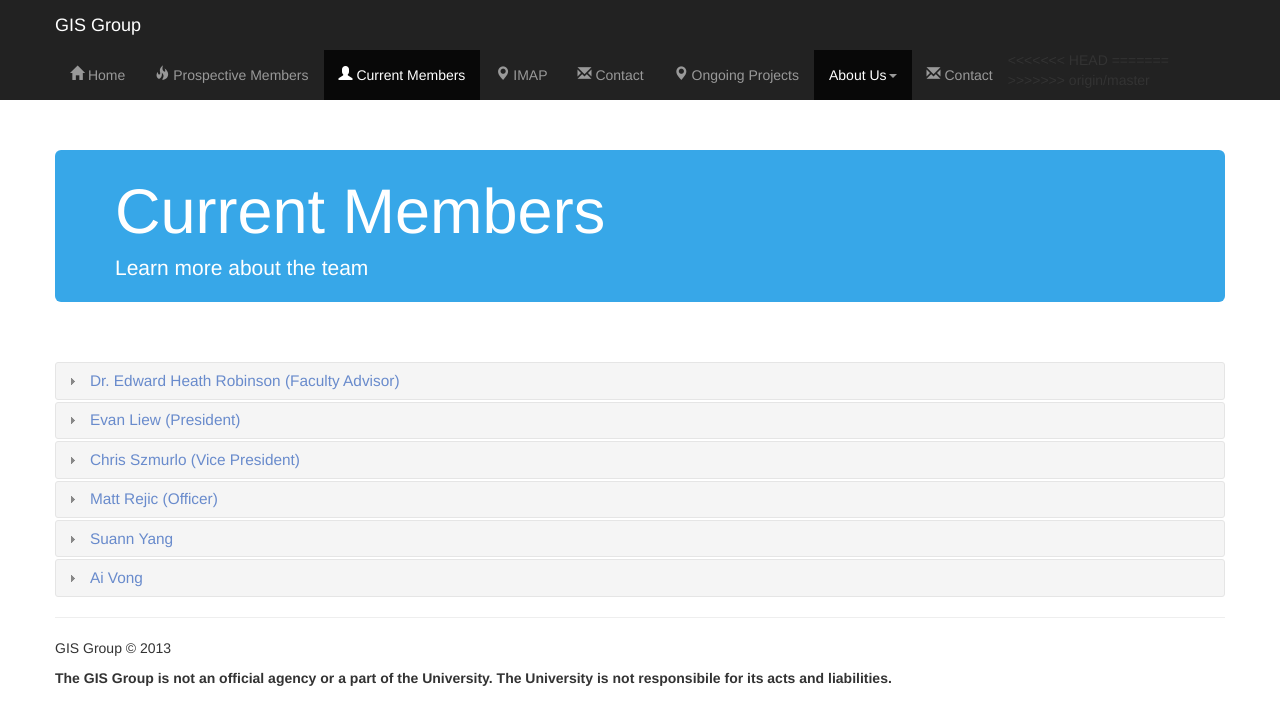
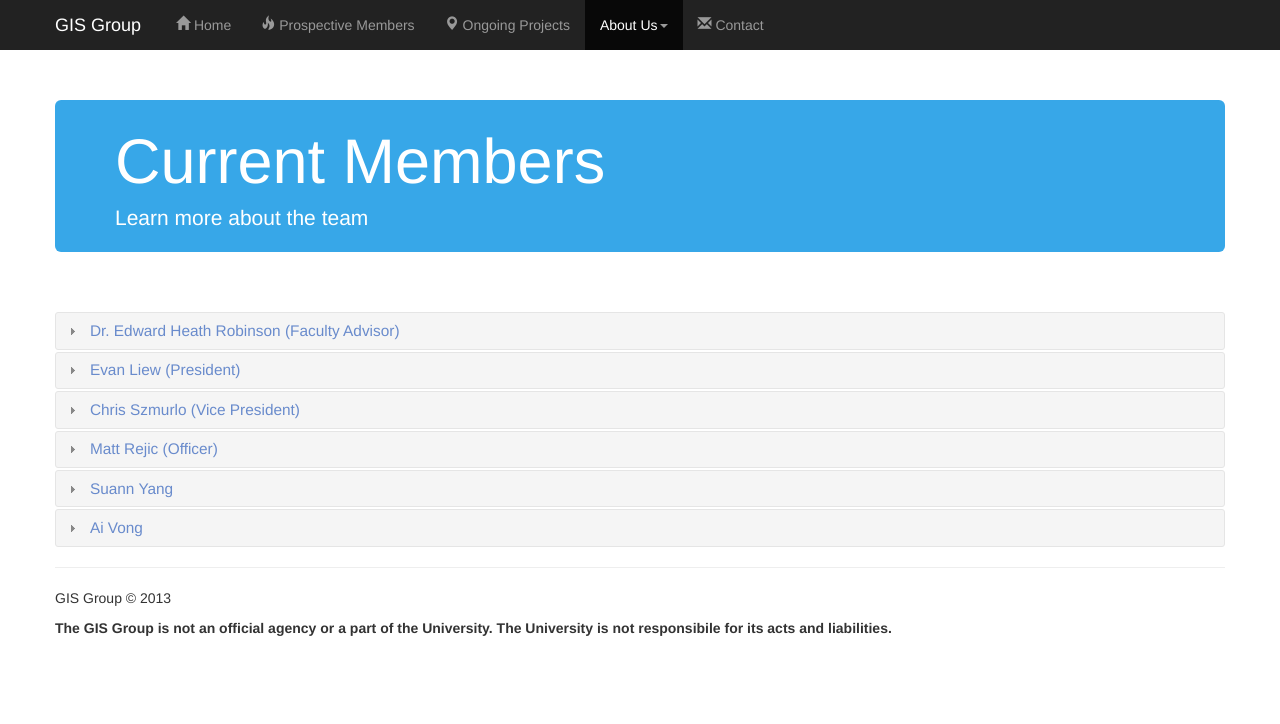
Before and after one commit to varungoel123/gisgroup, a plain HTML site: page current_members.html in a window 1280 px wide. Drawn offline with Linux system fonts and the light colour scheme.

Commit message:
Fixed current members page

```diff
--- a/current_members.html
+++ b/current_members.html
@@ -54,11 +54,6 @@
           <ul class="nav navbar-nav">
             <li><a href="index.html"><span class="glyphicon glyphicon-home"></span> Home</a></li>
             <li><a href="prospective_members.html"><span class="glyphicon glyphicon-fire"></span> Prospective Members</a></li>
-<<<<<<< HEAD
-            <li class="active"><a href="current_members.html"><span class="glyphicon glyphicon-user"></span> Current Members</a></li>
-            <li><a href="imap.html"><span class="glyphicon glyphicon-map-marker"></span> IMAP</a></li>
-            <li><a href="contact.html"><span class="glyphicon glyphicon-envelope"></span> Contact</a></li>
-=======
 			<li><a href="ongoing.html"><span class="glyphicon glyphicon-map-marker"></span> Ongoing Projects</a></li>
 			<li class="dropdown active">
 				<a href="aboutus.html" class="dropdown-toggle" data-toggle="dropdown">About Us<b class="caret"></b></a>
@@ -68,7 +63,6 @@
 				</ul>
 			</li>
 			<li><a href="contact.html"><span class="glyphicon glyphicon-envelope"></span> Contact</a></li>
->>>>>>> origin/master
           </ul>
         </div><!--/.nav-collapse -->
       </div>
```
